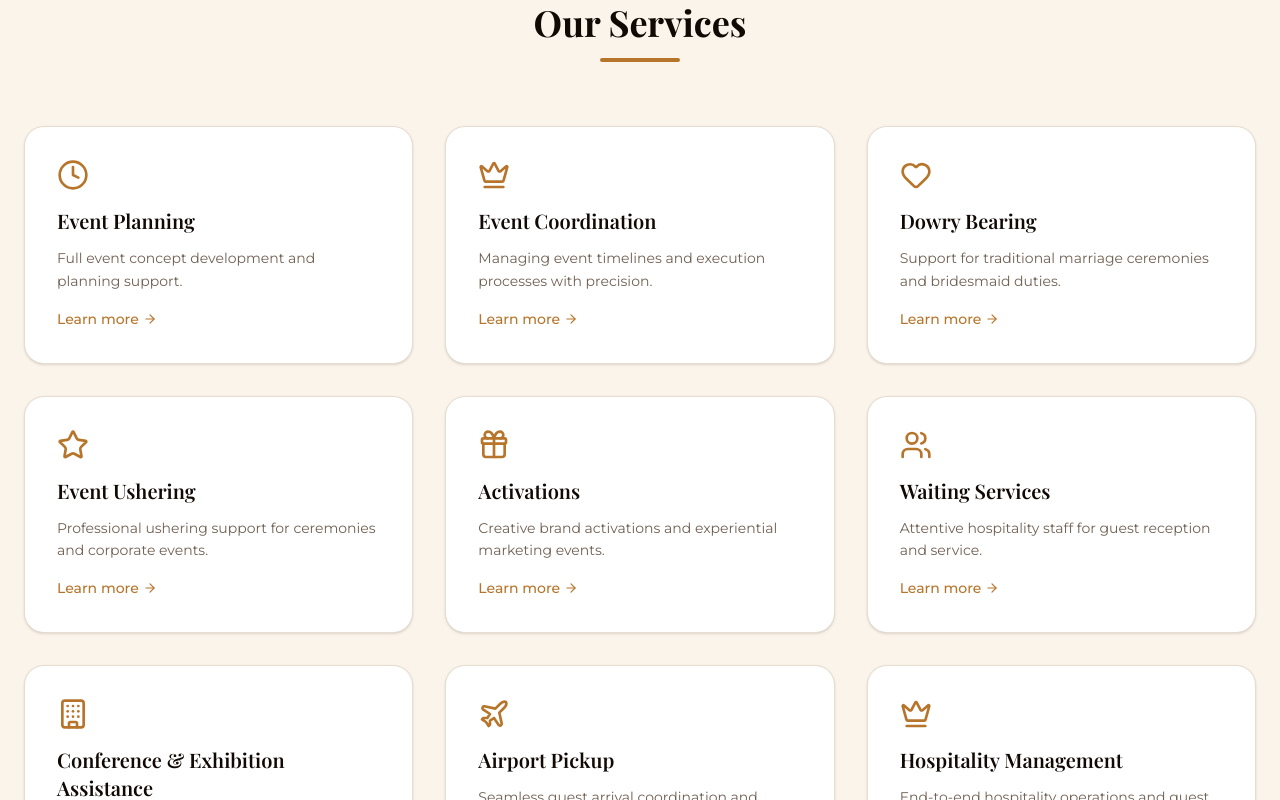
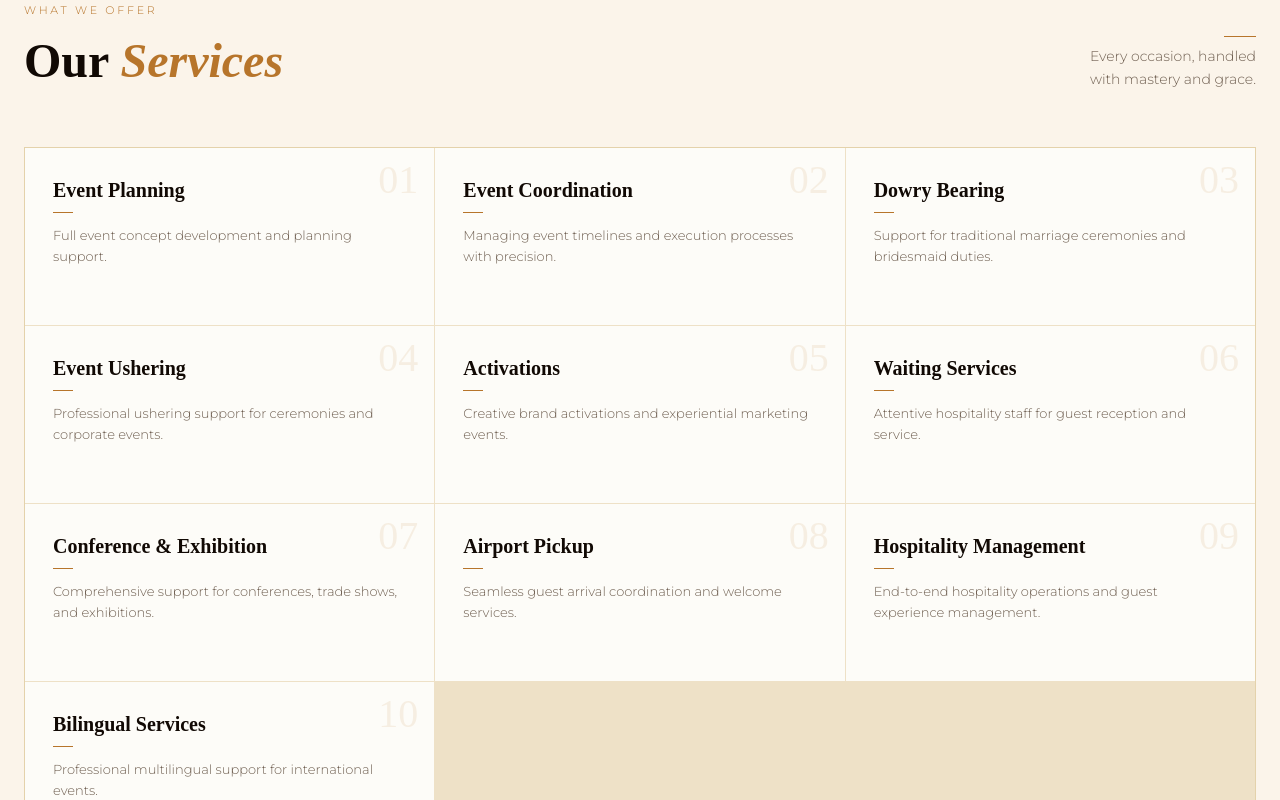
Before and after one commit to Mmabiaa/Majestic-Event-Protocols, a React (Vite) app in the folder ui/: page / in a window 1280 px wide. Shown: the part 2240-3040 px from the top of the page. Built offline with nearby package versions, Linux system fonts and the light colour scheme; a web font is replaced by a local one.

Commit message:
ref(Services Preview): improved ui layout

```diff
--- a/ui/src/components/pages/home/HomeServicesPreview.tsx
+++ b/ui/src/components/pages/home/HomeServicesPreview.tsx
@@ -1,49 +1,94 @@
 import { Link } from "@tanstack/react-router";
-import { Crown, Clock, Heart, Star, ArrowRight, Plane, Users, Building, Languages, Mic, Gift } from "lucide-react";
 
 const previewServices = [
-  { icon: Clock, title: "Event Planning", desc: "Full event concept development and planning support." },
-  { icon: Crown, title: "Event Coordination", desc: "Managing event timelines and execution processes with precision." },
-  { icon: Heart, title: "Dowry Bearing", desc: "Support for traditional marriage ceremonies and bridesmaid duties." },
-  { icon: Star, title: "Event Ushering", desc: "Professional ushering support for ceremonies and corporate events." },
-  { icon: Gift, title: "Activations", desc: "Creative brand activations and experiential marketing events." },
-  { icon: Users, title: "Waiting Services", desc: "Attentive hospitality staff for guest reception and service." },
-  { icon: Building, title: "Conference & Exhibition Assistance", desc: "Comprehensive support for conferences, trade shows, and exhibitions." },
-  { icon: Plane, title: "Airport Pickup", desc: "Seamless guest arrival coordination and welcome services." },
-  { icon: Crown, title: "Hospitality Management", desc: "End-to-end hospitality operations and guest experience management." },
-  { icon: Languages, title: "Bilingual Services", desc: "Professional multilingual support for international events." },
+  { num: "01", title: "Event Planning", desc: "Full event concept development and planning support." },
+  { num: "02", title: "Event Coordination", desc: "Managing event timelines and execution processes with precision." },
+  { num: "03", title: "Dowry Bearing", desc: "Support for traditional marriage ceremonies and bridesmaid duties." },
+  { num: "04", title: "Event Ushering", desc: "Professional ushering support for ceremonies and corporate events." },
+  { num: "05", title: "Activations", desc: "Creative brand activations and experiential marketing events." },
+  { num: "06", title: "Waiting Services", desc: "Attentive hospitality staff for guest reception and service." },
+  { num: "07", title: "Conference & Exhibition", desc: "Comprehensive support for conferences, trade shows, and exhibitions." },
+  { num: "08", title: "Airport Pickup", desc: "Seamless guest arrival coordination and welcome services." },
+  { num: "09", title: "Hospitality Management", desc: "End-to-end hospitality operations and guest experience management." },
+  { num: "10", title: "Bilingual Services", desc: "Professional multilingual support for international events." },
 ] as const;
 
 export function HomeServicesPreview() {
   return (
-    <section className="py-24 px-6 bg-warm">
+    <section className="py-16 sm:py-24 px-6 bg-warm">
       <div className="max-w-7xl mx-auto">
-        <div className="text-center mb-16">
-          <h2 className="font-heading text-3xl md:text-4xl font-bold text-foreground mb-4">
-            Our Services
-          </h2>
-          <div className="w-20 h-1 bg-gold mx-auto rounded-full" />
+
+        {/* Header */}
+        <div className="flex flex-col sm:flex-row sm:items-end sm:justify-between gap-6 mb-14">
+          <div>
+            <p className="text-[11px] tracking-[0.25em] uppercase text-gold mb-3 font-light">
+              What we offer
+            </p>
+            <h2
+              className="text-4xl sm:text-5xl font-semibold text-foreground leading-tight"
+              style={{ fontFamily: "'Cormorant Garamond', serif" }}
+            >
+              Our <em className="italic text-gold">Services</em>
+            </h2>
+          </div>
+          <div className="sm:text-right">
+            <div className="w-8 h-px bg-gold mb-2 sm:ml-auto" />
+            <p className="text-sm text-muted-foreground font-light max-w-[200px] sm:ml-auto leading-relaxed">
+              Every occasion, handled with mastery and grace.
+            </p>
+          </div>
         </div>
-        <div className="grid grid-cols-1 sm:grid-cols-2 lg:grid-cols-3 gap-8">
-          {previewServices.map((service, i) => (
+
+        {/* Grid */}
+        <div
+          className="grid grid-cols-1 sm:grid-cols-2 lg:grid-cols-3"
+          style={{ gap: "1px", background: "rgba(184,148,63,0.2)", border: "1px solid rgba(184,148,63,0.2)" }}
+        >
+          {previewServices.map((service) => (
             <Link
               to="/services"
-              key={i}
-              className="group bg-card rounded-2xl p-8 shadow-sm hover:shadow-xl transition-all duration-500 hover:-translate-y-1 border border-border"
+              key={service.num}
+              className="group relative bg-background hover:bg-muted/40 transition-colors duration-300 p-7 overflow-hidden"
             >
-              <service.icon className="text-gold mb-4" size={32} />
-              <h3 className="font-heading text-xl font-semibold text-foreground mb-3">
+              {/* Animated bottom border */}
+              <span className="absolute bottom-0 left-0 h-[2px] w-0 bg-gold group-hover:w-full transition-all duration-500 ease-out" />
+
+              {/* Ghost number */}
+              <span
+                className="absolute top-3 right-4 text-[2.5rem] font-normal text-gold/10 group-hover:text-gold/25 transition-colors duration-300 select-none leading-none"
+                style={{ fontFamily: "'Cormorant Garamond', serif" }}
+              >
+                {service.num}
+              </span>
+
+              {/* Content */}
+              <h3
+                className="text-xl font-semibold text-foreground mb-2 pr-8"
+                style={{ fontFamily: "'Cormorant Garamond', serif" }}
+              >
                 {service.title}
               </h3>
-              <p className="text-muted-foreground text-sm leading-relaxed">
+              <div className="w-5 h-px bg-gold mb-3" />
+              <p className="text-muted-foreground text-[13px] leading-relaxed font-light">
                 {service.desc}
               </p>
-              <span className="inline-flex items-center gap-1 mt-4 text-sm font-medium text-gold group-hover:gap-2 transition-all">
-                Learn more <ArrowRight size={14} />
+              <span className="inline-flex items-center gap-1.5 mt-3 text-[10px] tracking-[0.18em] uppercase text-gold opacity-0 translate-y-1 group-hover:opacity-100 group-hover:translate-y-0 transition-all duration-300">
+                Learn more →
               </span>
             </Link>
           ))}
         </div>
+
+        {/* CTA */}
+        <div className="text-center mt-10">
+          <Link
+            to="/services"
+            className="inline-block px-10 py-3.5 border border-gold text-gold text-[11px] tracking-[0.2em] uppercase font-light hover:bg-gold hover:text-white transition-all duration-300"
+          >
+            View All Services
+          </Link>
+        </div>
+
       </div>
     </section>
   );
```
